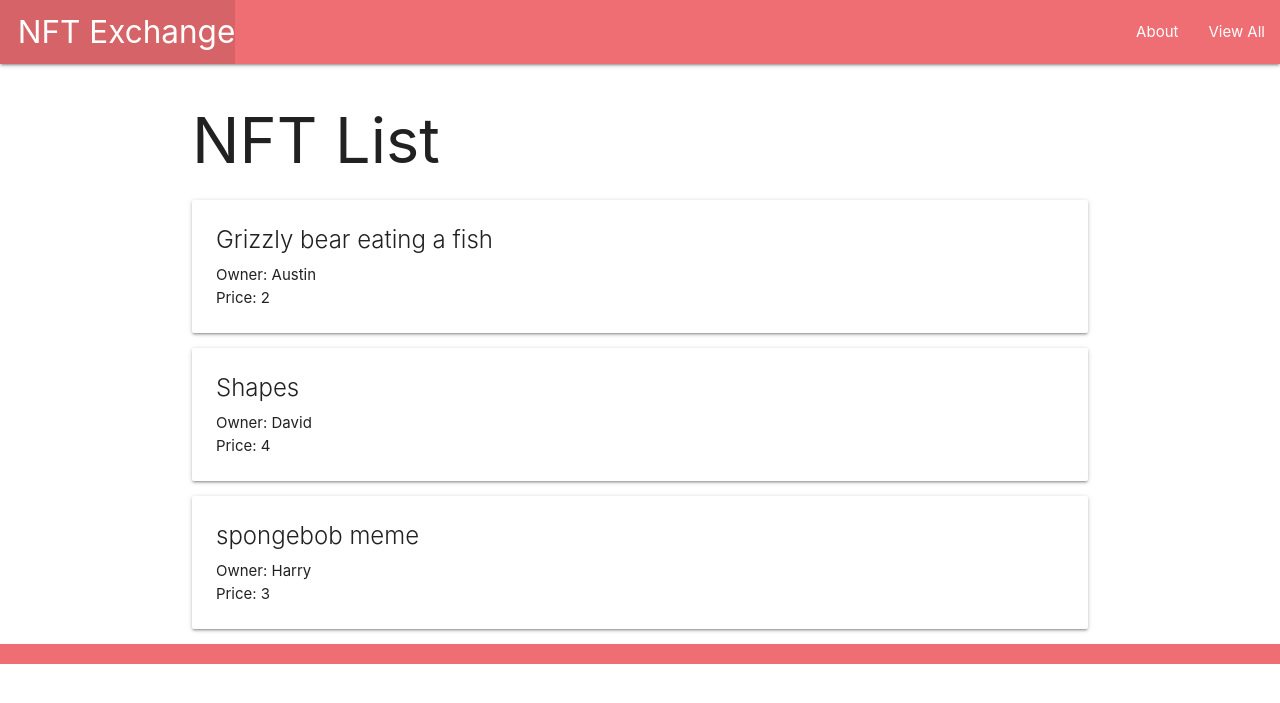
After one commit to AustinLeaming/nft-exchange, a Django app: page /nfts/ in a window 1280 px wide. The commit adds this page. Shown: the top 703 px of the page. Run offline with Django 3.2, Linux system fonts and the light colour scheme.

Commit message:
created nfts_index template page

```diff
--- a/main_app/templates/base.html
+++ b/main_app/templates/base.html
@@ -19,7 +19,7 @@
         </ul>
         <ul class="right">
           <li><a href="/about">About</a></li>
-          <li><a href="/home">View All</a></li>
+          <li><a href="/nfts">View All</a></li>
         </ul>
       </div>
     </nav>
--- /dev/null
+++ b/main_app/templates/nfts/index.html
@@ -0,0 +1,16 @@
+{% extends 'base.html' %}
+{% block content %}
+
+<h1>NFT List</h1>
+
+{% for nft in nfts %}
+  <div class="card">
+    <div class="card-content">
+      <span class="card-title">{{ nft.title }}</span>
+      <p>Owner: {{ nft.owner }}</p>
+      <p>Price: {{ nft.price }}</p>
+    </div>
+  </div>
+{% endfor %}
+
+{% endblock %}
--- a/main_app/urls.py
+++ b/main_app/urls.py
@@ -3,6 +3,6 @@ from . import views
 
 urlpatterns = [
     path('', views.home, name='home'),
-    path('home/', views.home, name='home'),
+    path('nfts/', views.nfts_index, name='index'),
     path('about/', views.about, name='about'),
 ]
--- a/main_app/views.py
+++ b/main_app/views.py
@@ -3,9 +3,23 @@ from django.shortcuts import render
 from django.http import HttpResponse
 # Create your views here.
 
+class Nft:
+    def __init__(self, title, owner, price):
+        self.title = title
+        self.owner = owner
+        self.price = price
+
+nfts = [
+    Nft('Grizzly bear eating a fish', 'Austin', 2),
+    Nft('Shapes', 'David', 4),
+    Nft('spongebob meme', 'Harry', 3)
+]
 def home(request):
     return HttpResponse('<h1>HOME PAGE</h1>')
     # ^ change to render when home page design comes in
 
+def nfts_index(request):
+    return render(request, 'nfts/index.html', {'nfts': nfts})
+
 def about(request):
     return render(request, 'about.html')
```
